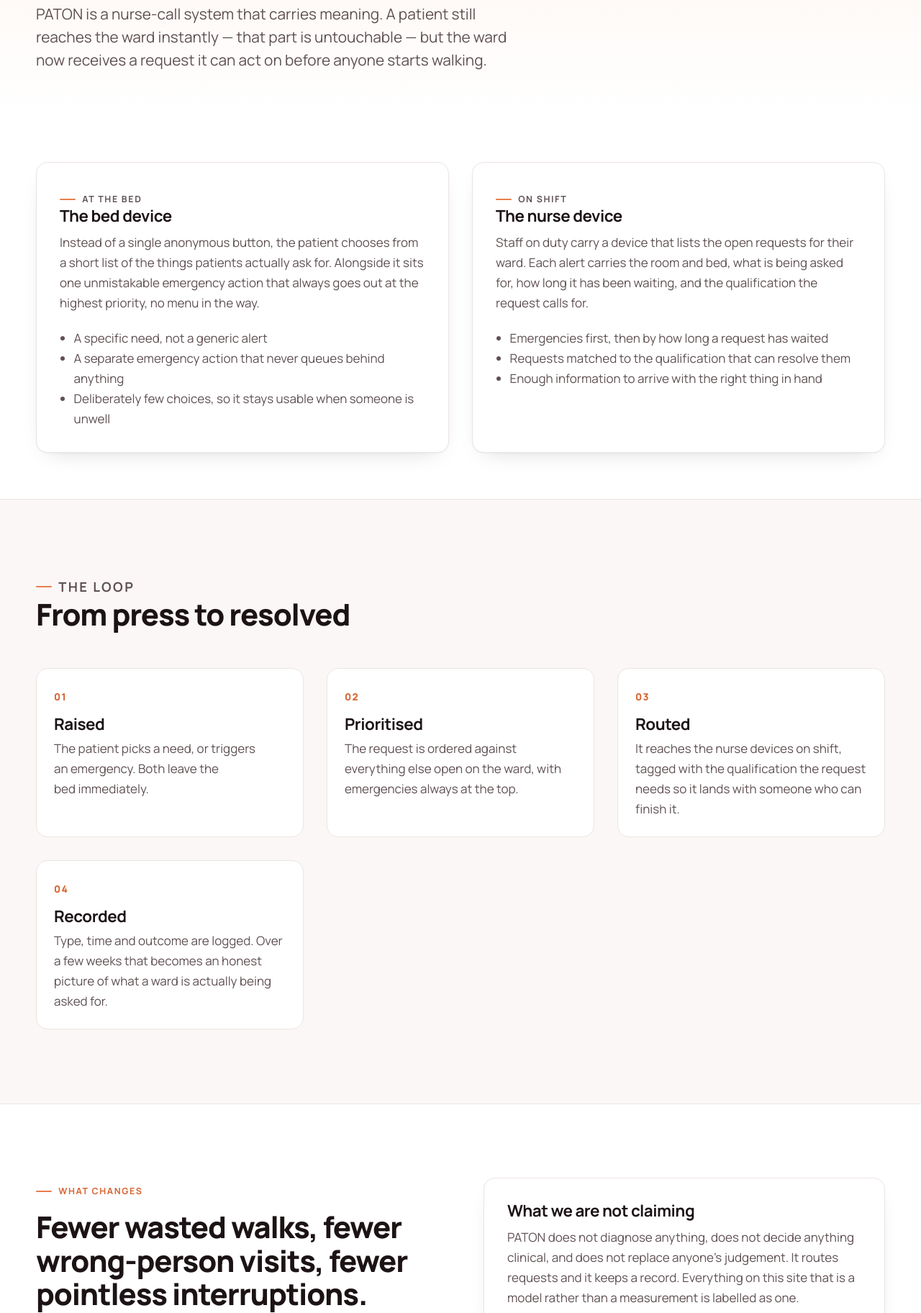
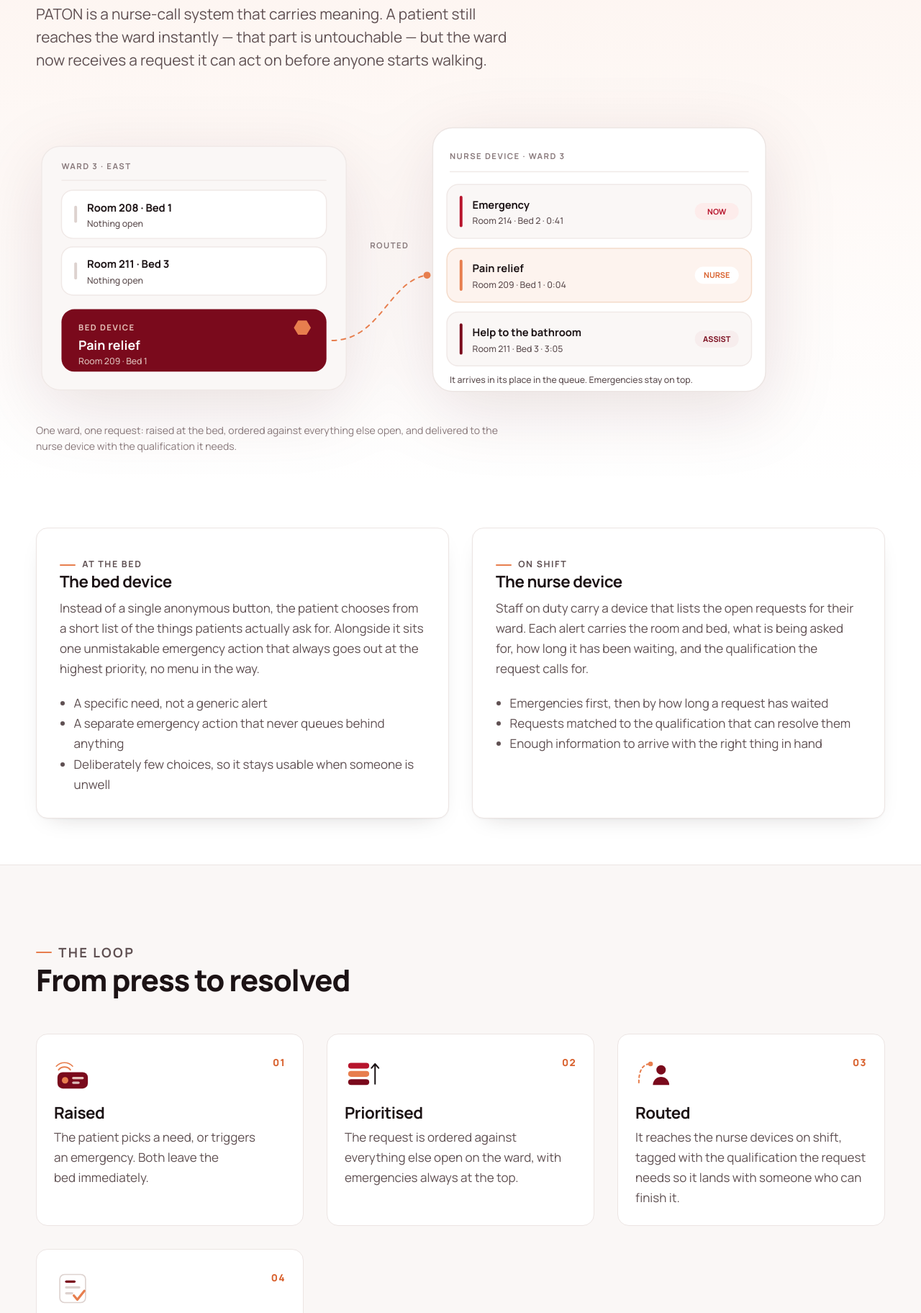
Before and after one commit to devpaton/paton-website, an Eleventy site: page src/solution.njk in a window 1280 px wide. Shown: the part 279-2103 px from the top of the page at 72% size. Built offline with nearby package versions, Linux system fonts and the light colour scheme; Eleventy itself is replaced by a stand-in of ours; files that its build step writes are made by us from their sources.

Commit message:
feat illustrate the solution page

```diff
--- /dev/null
+++ b/src/_includes/partials/step-icon-prioritised.njk
@@ -0,0 +1,20 @@
+{# Step 2: the open requests stacked in order, the most urgent lifted to the top. #}
+<svg
+  class="steps__icon"
+  viewBox="0 0 64 64"
+  role="img"
+  aria-label="Three stacked request rows ordered by urgency, with an arrow lifting the most urgent one to the top."
+  focusable="false"
+>
+  <rect x="6" y="14" width="36" height="10" rx="5" fill="#b7142c" />
+  <rect x="6" y="28" width="36" height="10" rx="5" fill="#e77e4e" />
+  <rect x="6" y="42" width="36" height="10" rx="5" fill="#7a0a1c" />
+  <path
+    d="M52 50 L52 17 M46 23 L52 16 L58 23"
+    fill="none"
+    stroke="#1c1315"
+    stroke-width="2.5"
+    stroke-linecap="round"
+    stroke-linejoin="round"
+  />
+</svg>
--- /dev/null
+++ b/src/_includes/partials/step-icon-raised.njk
@@ -0,0 +1,15 @@
+{# Step 1: a bed device button pressed, the request leaving the bed. #}
+<svg
+  class="steps__icon"
+  viewBox="0 0 64 64"
+  role="img"
+  aria-label="A button on a bed device being pressed, sending a request out."
+  focusable="false"
+>
+  <path d="M4 20 A 19 19 0 0 1 32 20" fill="none" stroke="#e77e4e" stroke-width="2" stroke-linecap="round" />
+  <path d="M8 26 A 13 13 0 0 1 28 26" fill="none" stroke="#e77e4e" stroke-width="2.5" stroke-linecap="round" />
+  <rect x="6" y="30" width="52" height="28" rx="9" fill="#7a0a1c" />
+  <circle cx="19" cy="44" r="5.5" fill="#e77e4e" />
+  <rect x="31" y="38" width="20" height="4" rx="2" fill="#e6c3bb" />
+  <rect x="31" y="46" width="13" height="4" rx="2" fill="#dcbdb9" />
+</svg>
--- /dev/null
+++ b/src/_includes/partials/step-icon-recorded.njk
@@ -0,0 +1,21 @@
+{# Step 4: type, time and outcome written down — the log the ward gets to keep. #}
+<svg
+  class="steps__icon"
+  viewBox="0 0 64 64"
+  role="img"
+  aria-label="A logged record of answered requests, with the last one ticked off."
+  focusable="false"
+>
+  <rect x="10" y="8" width="44" height="48" rx="8" fill="#ffffff" stroke="#ddd2cf" stroke-width="2" />
+  <rect x="19" y="18" width="18" height="4" rx="2" fill="#7a0a1c" />
+  <rect x="19" y="28" width="26" height="4" rx="2" fill="#ddd2cf" />
+  <rect x="19" y="38" width="14" height="4" rx="2" fill="#ddd2cf" />
+  <path
+    d="M34 44 L40 51 L52 36"
+    fill="none"
+    stroke="#e77e4e"
+    stroke-width="4"
+    stroke-linecap="round"
+    stroke-linejoin="round"
+  />
+</svg>
--- /dev/null
+++ b/src/_includes/partials/step-icon-routed.njk
@@ -0,0 +1,20 @@
+{# Step 3: the request travelling to the member of staff whose qualification it needs. #}
+<svg
+  class="steps__icon"
+  viewBox="0 0 64 64"
+  role="img"
+  aria-label="A request travelling along a dashed path to the member of staff qualified to answer it."
+  focusable="false"
+>
+  <path
+    d="M6 48 C 6 26, 13 16, 26 16"
+    fill="none"
+    stroke="#e77e4e"
+    stroke-width="2.5"
+    stroke-dasharray="4 5"
+    stroke-linecap="round"
+  />
+  <circle cx="26" cy="16" r="4" fill="#e77e4e" />
+  <circle cx="44" cy="26" r="8" fill="#7a0a1c" />
+  <path d="M30 52 A 14 14 0 0 1 58 52 Z" fill="#7a0a1c" />
+</svg>
--- /dev/null
+++ b/src/_includes/partials/ward-art.njk
@@ -0,0 +1,104 @@
+{#
+  Wider companion to hero-art.njk: a strip of beds on one ward, one of them raising a request,
+  and the nurse device receiving it in its place in the queue — under the emergency, above the
+  older assist. Same devices and same palette as the hero, drawn rather than photographed.
+#}
+<svg
+  class="ward-art"
+  viewBox="0 0 1040 430"
+  role="img"
+  aria-label="Three beds on one ward. One bed device raises a request for pain relief, and it arrives on the nurse device in second place — below an emergency, above a longer-waiting assist — tagged with the qualification it needs."
+  focusable="false"
+>
+  <defs>
+    <style>
+      .wa-frame { fill: #faf7f6; stroke: #f0e9e7; }
+      .wa-bed { fill: #ffffff; stroke: #f0e9e7; }
+      .wa-panel { fill: #ffffff; stroke: #ece5e3; }
+      .wa-row { fill: #faf7f6; stroke: #f0e9e7; }
+      .wa-row--new { fill: #fdf3ee; stroke: #f4dbca; }
+      .wa-title { font: 700 15px Manrope, system-ui, sans-serif; fill: #1c1315; }
+      .wa-meta { font: 500 12.5px Manrope, system-ui, sans-serif; fill: #5f5052; }
+      .wa-eyebrow { font: 700 11.5px Manrope, system-ui, sans-serif; fill: #8a7b7d; letter-spacing: 1.5px; }
+      .wa-need { font: 700 18px Manrope, system-ui, sans-serif; fill: #ffffff; }
+      /* CSS wins over a fill attribute in SVG, so the on-maroon variants need their own rules. */
+      .wa-eyebrow--light { fill: #e6c3bb; }
+      .wa-meta--light { fill: #dcbdb9; }
+      .wa-tag { font: 700 11px Manrope, system-ui, sans-serif; }
+    </style>
+  </defs>
+
+  <!-- the ward: three beds, two of them quiet -->
+  <rect class="wa-frame" x="8" y="56" width="430" height="344" rx="26" stroke-width="1.5" />
+  <text class="wa-eyebrow" x="36" y="88">WARD 3 · EAST</text>
+  <line x1="36" y1="104" x2="410" y2="104" stroke="#f0e9e7" stroke-width="1.5" />
+
+  <g>
+    <rect class="wa-bed" x="36" y="118" width="374" height="68" rx="16" stroke-width="1.5" />
+    <rect x="54" y="140" width="4" height="24" rx="2" fill="#ddd2cf" />
+    <text class="wa-title" x="72" y="148">Room 208 · Bed 1</text>
+    <text class="wa-meta" x="72" y="170">Nothing open</text>
+  </g>
+
+  <g>
+    <rect class="wa-bed" x="36" y="198" width="374" height="68" rx="16" stroke-width="1.5" />
+    <rect x="54" y="220" width="4" height="24" rx="2" fill="#ddd2cf" />
+    <text class="wa-title" x="72" y="228">Room 211 · Bed 3</text>
+    <text class="wa-meta" x="72" y="250">Nothing open</text>
+  </g>
+
+  <!-- the bed raising the request -->
+  <g>
+    <rect x="36" y="286" width="374" height="88" rx="18" fill="#7a0a1c" />
+    <polygon points="388,312 382,302 370,302 364,312 370,322 382,322" fill="#e77e4e" />
+    <text class="wa-eyebrow wa-eyebrow--light" x="60" y="316">BED DEVICE</text>
+    <text class="wa-need" x="60" y="343">Pain relief</text>
+    <text class="wa-meta wa-meta--light" x="60" y="364">Room 209 · Bed 1</text>
+  </g>
+
+  <!-- the request travelling to the ward's nurse devices -->
+  <text class="wa-eyebrow" x="499" y="200" text-anchor="middle">ROUTED</text>
+  <path
+    d="M418 330 C 486 330, 498 246, 552 238"
+    fill="none"
+    stroke="#e77e4e"
+    stroke-width="2"
+    stroke-dasharray="6 7"
+    stroke-linecap="round"
+  />
+  <circle cx="552" cy="238" r="5" fill="#e77e4e" />
+
+  <!-- nurse device -->
+  <rect class="wa-panel" x="560" y="30" width="470" height="372" rx="28" stroke-width="1.5" />
+  <text class="wa-eyebrow" x="584" y="74">NURSE DEVICE · WARD 3</text>
+  <line x1="584" y1="92" x2="1006" y2="92" stroke="#f0e9e7" stroke-width="1.5" />
+
+  <g>
+    <rect class="wa-row" x="580" y="110" width="430" height="76" rx="16" stroke-width="1.5" />
+    <rect x="598" y="126" width="4" height="44" rx="2" fill="#b7142c" />
+    <text class="wa-title" x="616" y="144">Emergency</text>
+    <text class="wa-meta" x="616" y="166">Room 214 · Bed 2 · 0:41</text>
+    <rect x="930" y="136" width="62" height="24" rx="12" fill="#fdeceb" />
+    <text class="wa-tag" x="961" y="152" text-anchor="middle" fill="#b7142c">NOW</text>
+  </g>
+
+  <g>
+    <rect class="wa-row wa-row--new" x="580" y="200" width="430" height="76" rx="16" stroke-width="1.5" />
+    <rect x="598" y="216" width="4" height="44" rx="2" fill="#e77e4e" />
+    <text class="wa-title" x="616" y="234">Pain relief</text>
+    <text class="wa-meta" x="616" y="256">Room 209 · Bed 1 · 0:04</text>
+    <rect x="930" y="226" width="62" height="24" rx="12" fill="#ffffff" />
+    <text class="wa-tag" x="961" y="242" text-anchor="middle" fill="#d9622f">NURSE</text>
+  </g>
+
+  <g>
+    <rect class="wa-row" x="580" y="290" width="430" height="76" rx="16" stroke-width="1.5" />
+    <rect x="598" y="306" width="4" height="44" rx="2" fill="#7a0a1c" />
+    <text class="wa-title" x="616" y="324">Help to the bathroom</text>
+    <text class="wa-meta" x="616" y="346">Room 211 · Bed 3 · 3:05</text>
+    <rect x="930" y="316" width="62" height="24" rx="12" fill="#f7eded" />
+    <text class="wa-tag" x="961" y="332" text-anchor="middle" fill="#7a0a1c">ASSIST</text>
+  </g>
+
+  <text class="wa-meta" x="584" y="390">It arrives in its place in the queue. Emergencies stay on top.</text>
+</svg>
--- a/src/assets/css/site.css
+++ b/src/assets/css/site.css
@@ -568,6 +568,24 @@ hr {
   filter: drop-shadow(0 24px 48px rgba(74, 5, 17, 0.12));
 }
 
+/* Wider illustration under a page head: a ward strip feeding one nurse device. */
+.page-art {
+  margin: clamp(2rem, 4vw, 3rem) 0 0;
+  max-width: 64rem;
+}
+
+.ward-art {
+  display: block;
+  width: 100%;
+  height: auto;
+  filter: drop-shadow(0 24px 48px rgba(74, 5, 17, 0.12));
+}
+
+.page-art figcaption {
+  margin-top: 1rem;
+  max-width: 42rem;
+}
+
 /* ---------- cards ---------- */
 
 .card {
@@ -643,6 +661,21 @@ hr {
 .steps p {
   margin-bottom: 0;
   color: var(--ink-2);
+}
+
+/* Variant with a glyph per step: the number moves out of the way, into the corner. */
+.steps--illustrated li::before {
+  position: absolute;
+  top: 1.75rem;
+  right: 1.5rem;
+  margin-bottom: 0;
+}
+
+.steps__icon {
+  display: block;
+  width: 3.25rem;
+  height: 3.25rem;
+  margin-bottom: 1rem;
 }
 
 /* ---------- stats ---------- */
--- a/src/solution.njk
+++ b/src/solution.njk
@@ -15,6 +15,14 @@ description: >-
       instantly — that part is untouchable — but the ward now receives a request it can act on
       before anyone starts walking.
     </p>
+
+    <figure class="page-art">
+      {% include "partials/ward-art.njk" %}
+      <figcaption class="note">
+        One ward, one request: raised at the bed, ordered against everything else open, and
+        delivered to the nurse device with the qualification it needs.
+      </figcaption>
+    </figure>
   </div>
 </section>
 
@@ -60,12 +68,14 @@ description: >-
       <p class="eyebrow">The loop</p>
       <h2>From press to resolved</h2>
     </div>
-    <ol class="steps">
+    <ol class="steps steps--illustrated">
       <li>
+        {% include "partials/step-icon-raised.njk" %}
         <h3>Raised</h3>
         <p>The patient picks a need, or triggers an emergency. Both leave the bed immediately.</p>
       </li>
       <li>
+        {% include "partials/step-icon-prioritised.njk" %}
         <h3>Prioritised</h3>
         <p>
           The request is ordered against everything else open on the ward, with emergencies always
@@ -73,6 +83,7 @@ description: >-
         </p>
       </li>
       <li>
+        {% include "partials/step-icon-routed.njk" %}
         <h3>Routed</h3>
         <p>
           It reaches the nurse devices on shift, tagged with the qualification the request needs so
@@ -80,6 +91,7 @@ description: >-
         </p>
       </li>
       <li>
+        {% include "partials/step-icon-recorded.njk" %}
         <h3>Recorded</h3>
         <p>
           Type, time and outcome are logged. Over a few weeks that becomes an honest picture of what
```
